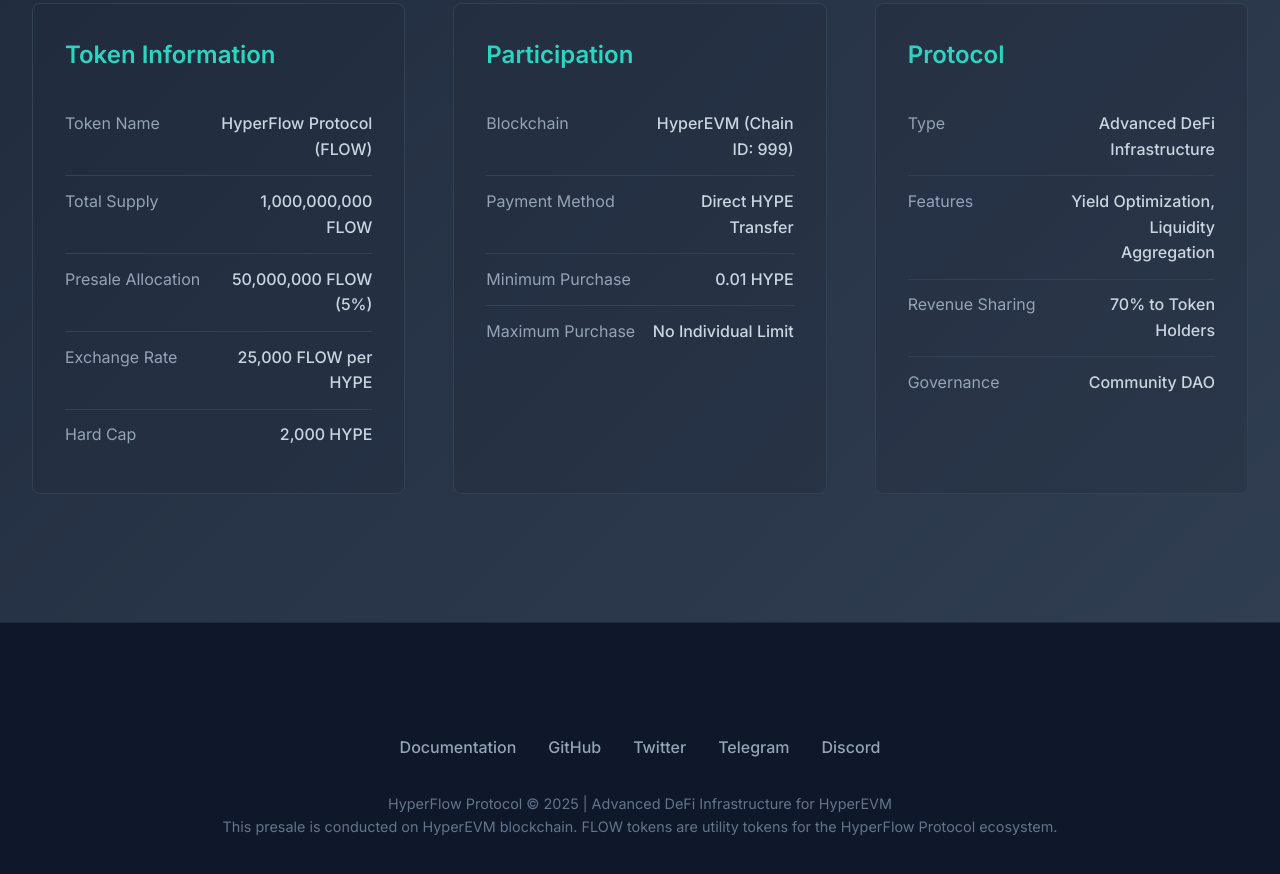
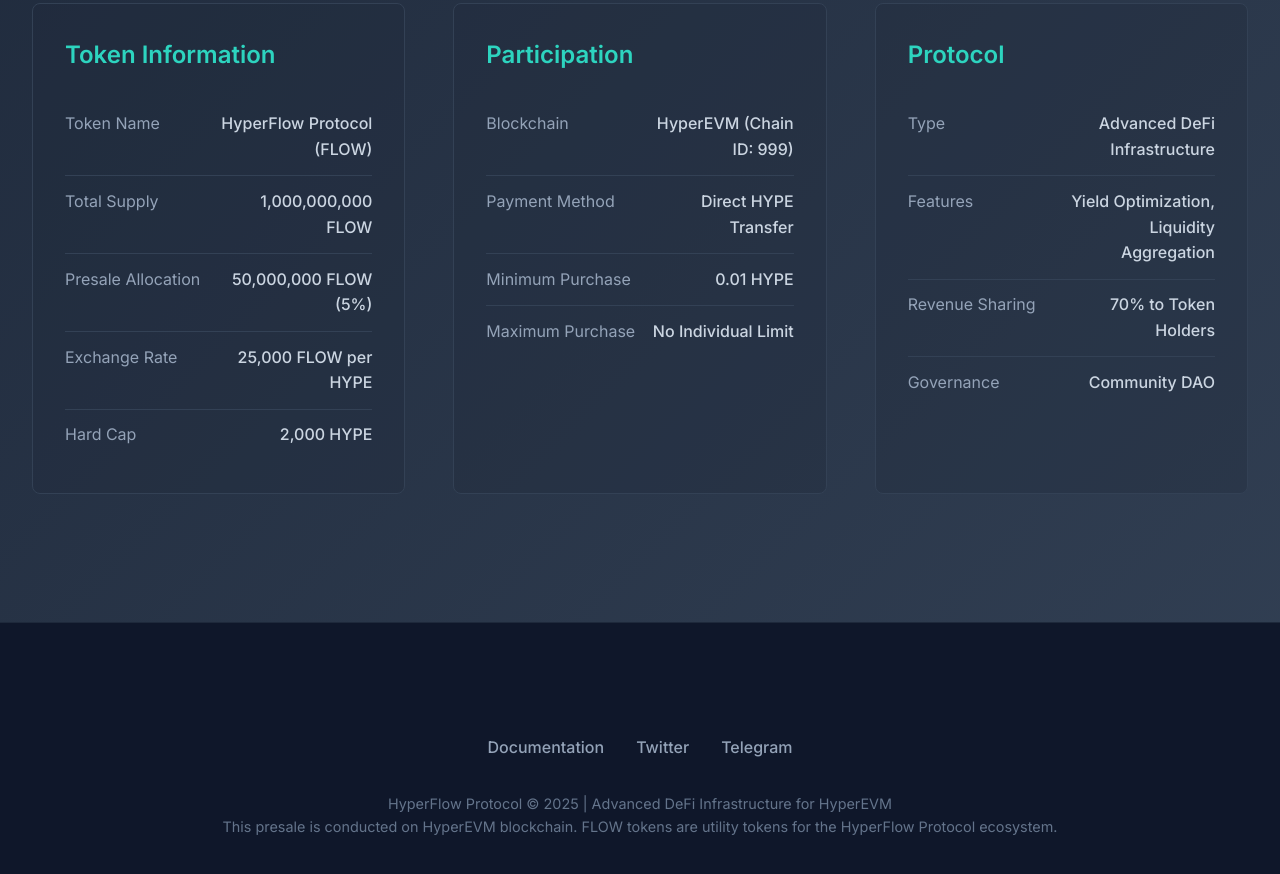
Before and after one commit to hyperflowprotocol/presale, a website: page index.html in a window 1280 px wide. Shown: the part 3120-3994 px from the top of the page. Drawn offline with Linux system fonts and the light colour scheme.

Commit message:
Remove Discord and GitHub from footer - clean presale links

```diff
--- a/index.html
+++ b/index.html
@@ -1,7 +1,7 @@
 <!DOCTYPE html>
 <html lang="en">
 <head>
-    <!-- Deployment: 1755273050000 | 2025-08-15T15:50:50.000Z -->
+    <!-- Deployment: 1755273240000 | 2025-08-15T15:54:00.000Z -->
     <meta charset="UTF-8">
     <meta name="viewport" content="width=device-width, initial-scale=1.0">
     <title>HyperFlow Protocol - Presale Live</title>
@@ -1223,10 +1223,8 @@
         <div class="section">
             <div class="footer-links">
                 <a href="https://hyperflowprotocol.github.io" target="_blank" class="footer-link">Documentation</a>
-                <a href="https://github.com/hyperflowprotocol" target="_blank" class="footer-link">GitHub</a>
                 <a href="https://x.com/hflow_protocol?s=21" target="_blank" class="footer-link">Twitter</a>
                 <a href="https://t.me/hyperflowprotocol" target="_blank" class="footer-link">Telegram</a>
-                <a href="https://discord.gg/hyperflow" target="_blank" class="footer-link">Discord</a>
             </div>
             <p class="footer-text">
                 HyperFlow Protocol © 2025 | Advanced DeFi Infrastructure for HyperEVM<br>
```
